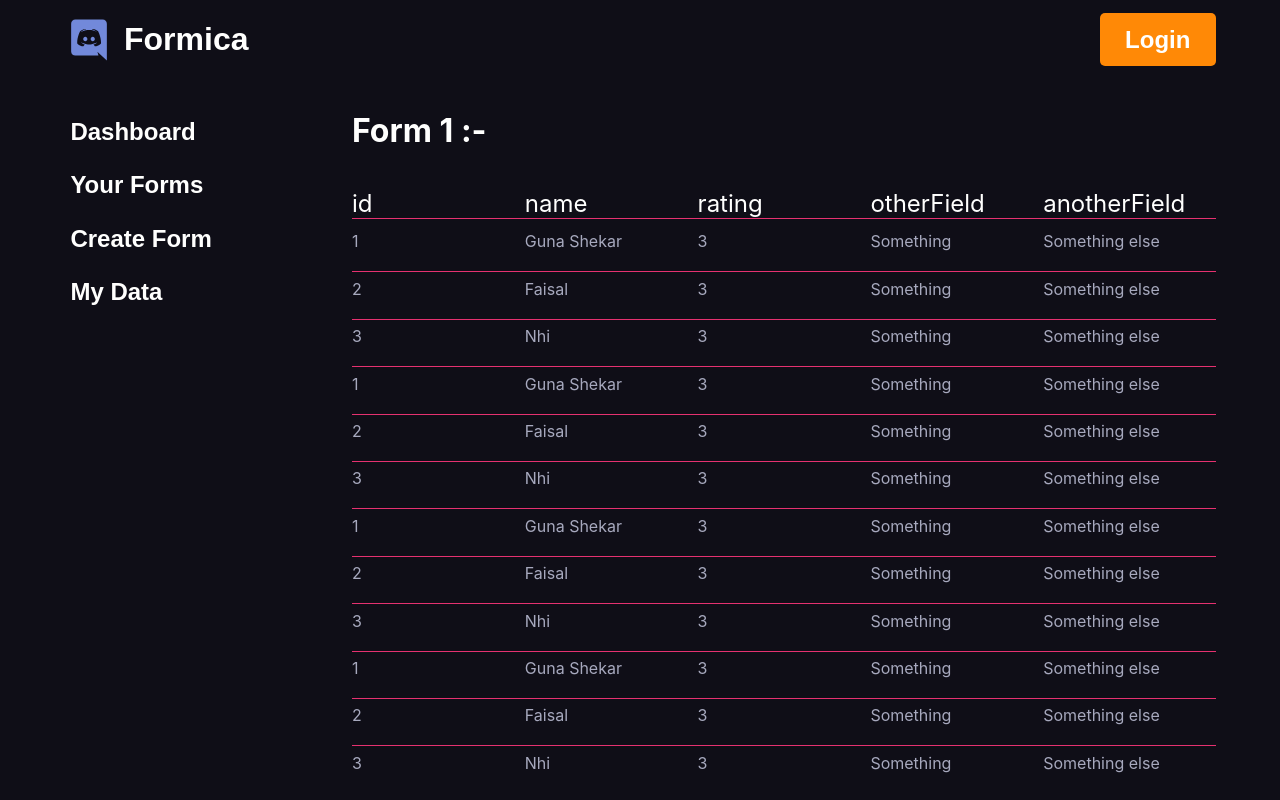
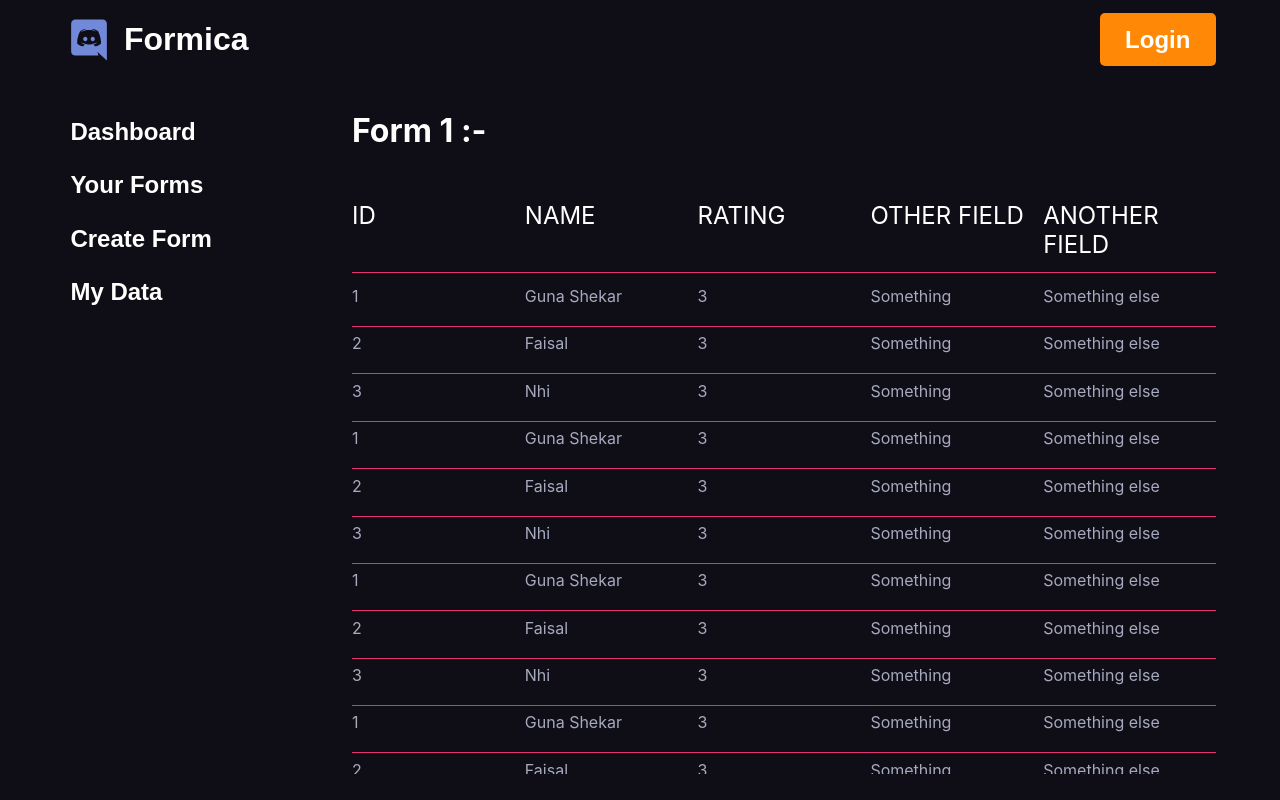
Before and after one commit to felixfaisal/formica, a React (Create React App) app in the folder frontend/: page /forms/1 in a window 1280 px wide. Built offline with nearby package versions, Linux system fonts and the light colour scheme; a web font is replaced by a local one.

Commit message:
modify header styling

```diff
--- a/frontend/src/Assets/Data/formData.js
+++ b/frontend/src/Assets/Data/formData.js
@@ -3,120 +3,120 @@ export default [
 		id: 1,
 		name: "Guna Shekar",
 		rating: 3,
-		otherField: "Something",
-		anotherField: "Something else",
-		oneMoreField: "Something other than the last one",
+		"Other Field": "Something",
+		"Another Field": "Something else",
+		"One More Field": "Something other than the last one",
 	},
 	{
 		id: 2,
 		name: "Faisal",
 		rating: 3,
-		otherField: "Something",
-		anotherField: "Something else",
-		oneMoreField: "Something other than the last one",
+		"Other Field": "Something",
+		"Another Field": "Something else",
+		"One More Field": "Something other than the last one",
 	},
 	{
 		id: 3,
 		name: "Nhi",
 		rating: 3,
-		otherField: "Something",
-		anotherField: "Something else",
-		oneMoreField: "Something other than the last one",
+		"Other Field": "Something",
+		"Another Field": "Something else",
+		"One More Field": "Something other than the last one",
 	},
 	{
 		id: 1,
 		name: "Guna Shekar",
 		rating: 3,
-		otherField: "Something",
-		anotherField: "Something else",
-		oneMoreField: "Something other than the last one",
+		"Other Field": "Something",
+		"Another Field": "Something else",
+		"One More Field": "Something other than the last one",
 	},
 	{
 		id: 2,
 		name: "Faisal",
 		rating: 3,
-		otherField: "Something",
-		anotherField: "Something else",
-		oneMoreField: "Something other than the last one",
+		"Other Field": "Something",
+		"Another Field": "Something else",
+		"One More Field": "Something other than the last one",
 	},
 	{
 		id: 3,
 		name: "Nhi",
 		rating: 3,
-		otherField: "Something",
-		anotherField: "Something else",
-		oneMoreField: "Something other than the last one",
+		"Other Field": "Something",
+		"Another Field": "Something else",
+		"One More Field": "Something other than the last one",
 	},
 	{
 		id: 1,
 		name: "Guna Shekar",
 		rating: 3,
-		otherField: "Something",
-		anotherField: "Something else",
-		oneMoreField: "Something other than the last one",
+		"Other Field": "Something",
+		"Another Field": "Something else",
+		"One More Field": "Something other than the last one",
 	},
 	{
 		id: 2,
 		name: "Faisal",
 		rating: 3,
-		otherField: "Something",
-		anotherField: "Something else",
-		oneMoreField: "Something other than the last one",
+		"Other Field": "Something",
+		"Another Field": "Something else",
+		"One More Field": "Something other than the last one",
 	},
 	{
 		id: 3,
 		name: "Nhi",
 		rating: 3,
-		otherField: "Something",
-		anotherField: "Something else",
-		oneMoreField: "Something other than the last one",
+		"Other Field": "Something",
+		"Another Field": "Something else",
+		"One More Field": "Something other than the last one",
 	},
 	{
 		id: 1,
 		name: "Guna Shekar",
 		rating: 3,
-		otherField: "Something",
-		anotherField: "Something else",
-		oneMoreField: "Something other than the last one",
+		"Other Field": "Something",
+		"Another Field": "Something else",
+		"One More Field": "Something other than the last one",
 	},
 	{
 		id: 2,
 		name: "Faisal",
 		rating: 3,
-		otherField: "Something",
-		anotherField: "Something else",
-		oneMoreField: "Something other than the last one",
+		"Other Field": "Something",
+		"Another Field": "Something else",
+		"One More Field": "Something other than the last one",
 	},
 	{
 		id: 3,
 		name: "Nhi",
 		rating: 3,
-		otherField: "Something",
-		anotherField: "Something else",
-		oneMoreField: "Something other than the last one",
+		"Other Field": "Something",
+		"Another Field": "Something else",
+		"One More Field": "Something other than the last one",
 	},
 	{
 		id: 1,
 		name: "Guna Shekar",
 		rating: 3,
-		otherField: "Something",
-		anotherField: "Something else",
-		oneMoreField: "Something other than the last one",
+		"Other Field": "Something",
+		"Another Field": "Something else",
+		"One More Field": "Something other than the last one",
 	},
 	{
 		id: 2,
 		name: "Faisal",
 		rating: 3,
-		otherField: "Something",
-		anotherField: "Something else",
-		oneMoreField: "Something other than the last one",
+		"Other Field": "Something",
+		"Another Field": "Something else",
+		"One More Field": "Something other than the last one",
 	},
 	{
 		id: 3,
 		name: "Nhi",
 		rating: 3,
-		otherField: "Something",
-		anotherField: "Something else",
-		oneMoreField: "Something other than the last one",
+		"Other Field": "Something",
+		"Another Field": "Something else",
+		"One More Field": "Something other than the last one",
 	},
 ];
--- a/frontend/src/Containers/FormData/FormData.module.css
+++ b/frontend/src/Containers/FormData/FormData.module.css
@@ -31,6 +31,8 @@
   font-size: var(--h3);
   color: var(--title-text-color);
   margin-bottom: 1vw;
+  text-transform: uppercase;
+  padding: 1vw 0vw;
 }
 
 .data {
```
